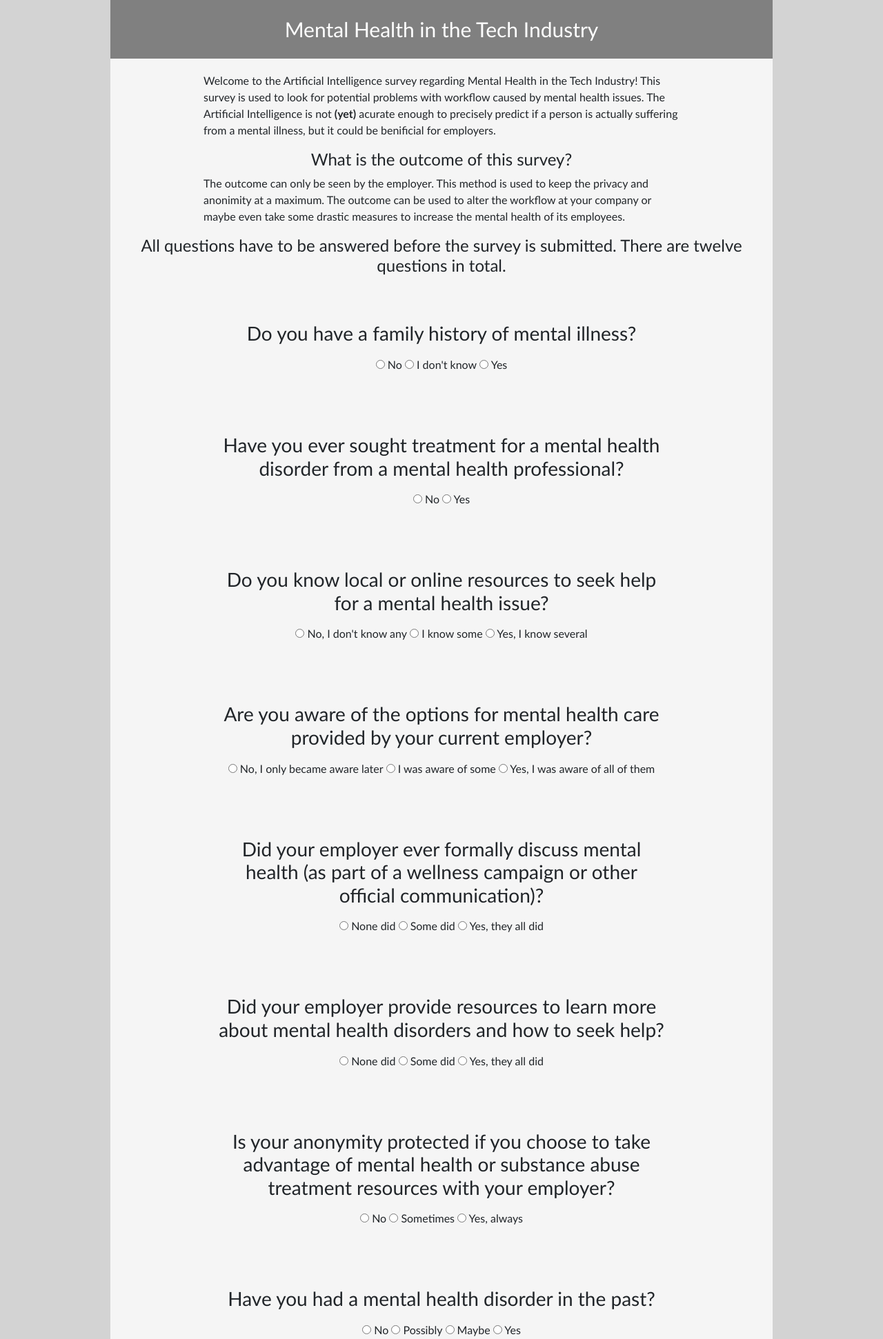
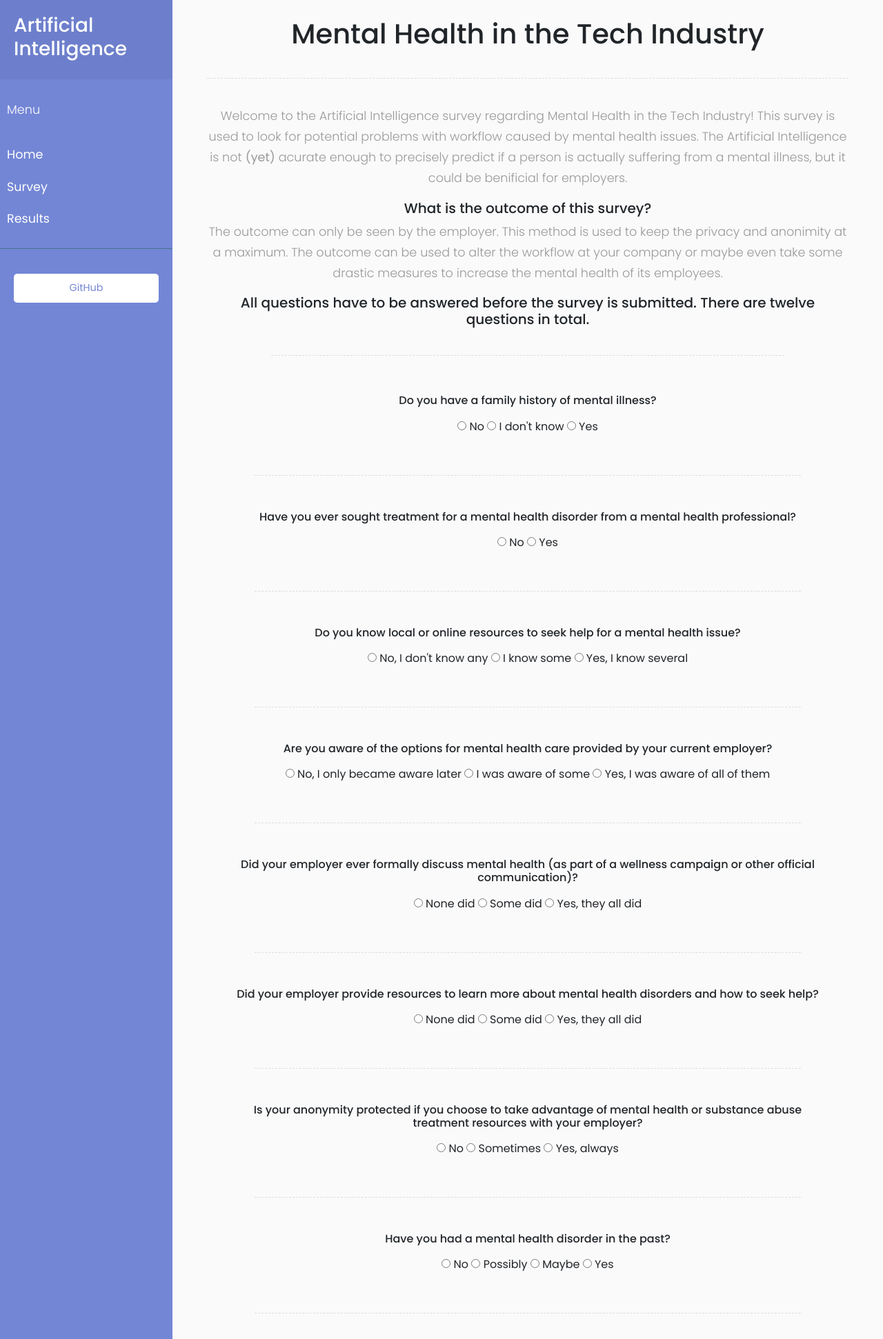
Before and after one commit to DutchFakeTuber/Artificial_Intelligence, a Django app: page /survey/ in a window 1280 px wide. Shown: the top 1942 px of the page at 69% size. Run offline with Django 3.2, Linux system fonts and the light colour scheme; data comes from the database, SQL or seed files in the repository; some libraries are stand-ins or nearby versions.

Commit message:
Improved overall website UI

```diff
--- a/Django/Artificial_Intelligence/templates/base.html
+++ b/Django/Artificial_Intelligence/templates/base.html
@@ -1,24 +1,61 @@
 {% load static %}
+<!-- Load bootstrap stylesheet -->
+<link rel="stylesheet" href="https://stackpath.bootstrapcdn.com/bootstrap/4.1.3/css/bootstrap.min.css" integrity="sha384-MCw98/SFnGE8fJT3GXwEOngsV7Zt27NXFoaoApmYm81iuXoPkFOJwJ8ERdknLPMO" crossorigin="anonymous">
+<!-- Load local style.css stylesheet (from https://bootstrapious.com/p/bootstrap-sidebar) -->
+<link rel="stylesheet" href="{% static 'css/style.css' %}">
+<!-- Load favicon for web browser -->
+<link rel="shortcut icon" type="image/png" href="{% static 'favicon.ico' %}">
 
-<link rel="stylesheet" href="https://stackpath.bootstrapcdn.com/bootstrap/4.1.3/css/bootstrap.min.css" integrity="sha384-MCw98/SFnGE8fJT3GXwEOngsV7Zt27NXFoaoApmYm81iuXoPkFOJwJ8ERdknLPMO" crossorigin="anonymous">
-<link rel="stylesheet" href="{% static 'jquery-ui.css' %}">
+<!-- Load jQuery and jQuery-ui JavaScript files (locally) -->
 <script src="{% static 'js/jquery.js' %}"></script>
 <script src="{% static 'js/jquery-ui.js' %}"></script>
+<!-- Load jQuery CSS file (locally) -->
+<link rel="stylesheet" href="{% static 'jquery-ui.css' %}">
 
-<style>
-	body{
-		font-family: "Trebuchet MS", sans-serif;
-        margin-left: auto;
-		margin-right: auto;
-		width: 100%;
-		background-color: lightgrey;
-	}
-</style>
+<!-- Load JavaScript files from FontAwesome.com -->
+<script defer src="https://use.fontawesome.com/releases/v5.0.13/js/solid.js" integrity="sha384-tzzSw1/Vo+0N5UhStP3bvwWPq+uvzCMfrN1fEFe+xBmv1C/AtVX5K0uZtmcHitFZ" crossorigin="anonymous"></script>
+<script defer src="https://use.fontawesome.com/releases/v5.0.13/js/fontawesome.js" integrity="sha384-6OIrr52G08NpOFSZdxxz1xdNSndlD4vdcf/q2myIUVO0VsqaGHJsB0RaBE01VTOY" crossorigin="anonymous"></script>
 
-<body class="body">
-    {% block page_content %}{% endblock %}
+<html>
+<head>
+    <meta charset="utf-8">
+    <meta name="viewport" content="width=device-width, initial-scale=1.0">
+    <meta http-equiv="X-UA-Compatible" content="IE=edge">
+
+    <title>Artificial Intelligence</title>
+</head>
+
+<body>
+    <div class="wrapper">
+        <!-- Sidebar  -->
+        <!-- Used a tutorial for the sidebar: https://bootstrapious.com/p/bootstrap-sidebar -->
+        <nav id="sidebar">
+            <div class="sidebar-header"><h3>Artificial Intelligence</h3></div>
+            <ul class="list-unstyled components">
+                <p>Menu</p>
+                <!-- Button "HOME" and is marked active -> Darker colour -->
+                <li><a href="#">Home</a></li>
+                <!-- Button "ABOUT" -->
+                <li><a href="#">Survey</a></li>
+                <!-- Button "PAGES" -->
+                <li><a href="#">Results</a></li>
+            </ul>
+
+            <ul class="list-unstyled CTAs">
+                <!-- Link to GitHub -->
+                <li><a href="https://github.com/DutchFakeTuber/Artificial_Intelligence" target="_blank" class="GitHub">GitHub</a></li>
+            </ul>
+        </nav>
+
+        <!-- Page Content  -->
+        <div id="content">
+            {% block page_content %}{% endblock %}
 </body>
 
+<!-- jQuery Slim version (without AJAX)-->
 <script src="https://code.jquery.com/jquery-3.3.1.slim.min.js" integrity="sha384-q8i/X+965DzO0rT7abK41JStQIAqVgRVzpbzo5smXKp4YfRvH+8abtTE1Pi6jizo" crossorigin="anonymous"></script>
-<script src="https://cdnjs.cloudflare.com/ajax/libs/popper.js/1.14.3/umd/popper.min.js" integrity="sha384-ZMP7rVo3mIykV+2+9J3UJ46jBk0WLaUAdn689aCwoqbBJiSnjAK/l8WvCWPIPm49" crossorigin="anonymous"></script>
-<script src="https://stackpath.bootstrapcdn.com/bootstrap/4.1.3/js/bootstrap.min.js" integrity="sha384-ChfqqxuZUCnJSK3+MXmPNIyE6ZbWh2IMqE241rYiqJxyMiZ6OW/JmZQ5stwEULTy" crossorigin="anonymous"></script>
+<!-- Popper.JS -->
+<script src="https://cdnjs.cloudflare.com/ajax/libs/popper.js/1.14.0/umd/popper.min.js" integrity="sha384-cs/chFZiN24E4KMATLdqdvsezGxaGsi4hLGOzlXwp5UZB1LY//20VyM2taTB4QvJ" crossorigin="anonymous"></script>
+<!-- Bootstrap JS -->
+<script src="https://stackpath.bootstrapcdn.com/bootstrap/4.1.0/js/bootstrap.min.js" integrity="sha384-uefMccjFJAIv6A+rW+L4AHf99KvxDjWSu1z9VI8SKNVmz4sk7buKt/6v9KI65qnm" crossorigin="anonymous"></script>
+</html>
--- a/Django/forms_AI/templates/form.html
+++ b/Django/forms_AI/templates/form.html
@@ -3,90 +3,74 @@
 
 {% block page_content %}
 <style>
-    header {
-        background-color: gray;
-        margin-left: auto;
-        margin-right: auto;
-        width: 75%;
-        padding: 20px;
-        position: relative;
-        text-align: center;
-        font-size: 30px;
-        color: white;
-    }
     .context {
         margin-left: auto;
         margin-right: auto;
         text-align: center;
-        width: 75%;
-        padding: 20px;
-        background-color: whitesmoke;
+        width: 95%;
+        padding: 5px;
     }
     .question {
         margin-left: auto;
         margin-right: auto;
         text-align: center;
-        width: 75%;
-        padding: 20px;
-        background-color: whitesmoke;
+        width: 95%;
+        padding: 5px;
     }
-    .submit-survey {
+    .line {
+        width: 80%;
         margin-left: auto;
         margin-right: auto;
-        text-align: center;
-        width: 75%;
-        padding: 20px;
-        background-color: whitesmoke;
     }
 </style>
-
-<head>
-    <title>Artificial Intelligence</title>
-</head>
-<header>Mental Health in the Tech Industry</header>
 <div class="context">
-    <p style="width: 75%; margin-left: auto; margin-right: auto; text-align: left;">
+    <h1>Mental Health in the Tech Industry</h1>
+    <div class="line" style="width: 100%;"></div>
+    <p>
         Welcome to the Artificial Intelligence survey regarding Mental Health in the Tech Industry!
         This survey is used to look for potential problems with workflow caused by mental health issues.
         The Artificial Intelligence is not <b>(yet)</b> acurate enough to precisely predict if a person is actually suffering from a mental illness, but it could be benificial for employers.
     </p>
-    <h4>What is the outcome of this survey?</h4>
-    <p style="width: 75%; margin-left: auto; margin-right: auto; text-align: left;">
+    <h5>What is the outcome of this survey?</h5>
+    <p>
         The outcome can only be seen by the employer. This method is used to keep the privacy and anonimity at a maximum.
         The outcome can be used to alter the workflow at your company or maybe even take some drastic measures to increase the mental health of its employees.
     </p>
-    <h4>All questions have to be answered before the survey is submitted. There are twelve questions in total.</h4>
+    <h5>All questions have to be answered before the survey is submitted. There are twelve questions in total.</h5>
+    <div class="line"></div>
 </div>
 <form method="POST" class='post-form'>
     {% csrf_token %}
     {% for x, y in questions|zip:answers %}
     <div class="question {{ x.pk }}">
         <div class="question">
-            <h3 class="questions_{{ x.pk }}_text">{{ x.question }}</h3>
+            <h6 class="questions_{{ x.pk }}_text">{{ x.question }}</h6>
             <div id='radiobuttons' style="margin-top: 1em;">
                 {{ y }}
             </div>
         </div>
     </div>
+    <div class="line"></div>
     {% endfor %}
     <div class="submit-survey">
         <button id ="button" type="submit">Submit Survey</button>
     </div>
 </form>
 <script>
-    // First remove the ul and li tags
-    $('ul').contents().unwrap();
-    $('li').contents().unwrap();
+    $('#radiobuttons ul li').contents().unwrap().unwrap();
 
     // Then move the input to outside of the label
     $('.radio > label > input').each(function() {
         $(this).parent().before(this);
     });
 
-    // Then apply the jQuery UI buttonset to all questions
-    $('#radiobuttons input[type=radio]').each(function() {
-        $(this).parent().buttonset();
+    $.noConflict();
+    jQuery( document ).ready(function( $ ) {
+        // Then apply the jQuery UI buttonset to all questions
+        $('#radiobuttons input[type=radio]').each(function() {
+            $(this).parent().buttonset();
+        });
+        $( "#button" ).button();
     });
-    $( "#button" ).button();
 </script>
 {% endblock %}
--- /dev/null
+++ b/Django/static/css/style.css
@@ -0,0 +1,169 @@
+/*
+    DEMO STYLE
+*/
+
+@import "https://fonts.googleapis.com/css?family=Poppins:300,400,500,600,700";
+body {
+    font-family: 'Poppins', sans-serif;
+    background: #fafafa;
+}
+
+p {
+    font-family: 'Poppins', sans-serif;
+    font-size: 1.1em;
+    font-weight: 300;
+    line-height: 1.7em;
+    color: #999;
+}
+
+a,
+a:hover,
+a:focus {
+    color: inherit;
+    text-decoration: none;
+    transition: all 0.3s;
+}
+
+.navbar {
+    padding: 15px 10px;
+    background: #fff;
+    border: none;
+    border-radius: 0;
+    margin-bottom: 40px;
+    box-shadow: 1px 1px 3px rgba(0, 0, 0, 0.1);
+}
+
+.navbar-btn {
+    box-shadow: none;
+    outline: none !important;
+    border: none;
+}
+
+.line {
+    width: 100%;
+    height: 1px;
+    border-bottom: 1px dashed #ddd;
+    margin: 40px 0;
+}
+
+/* ---------------------------------------------------
+    SIDEBAR STYLE
+----------------------------------------------------- */
+
+.wrapper {
+    display: flex;
+    width: 100%;
+    align-items: stretch;
+}
+
+#sidebar {
+    min-width: 250px;
+    max-width: 250px;
+    background: #7386D5;
+    color: #fff;
+    transition: all 0.3s;
+}
+
+#sidebar.active {
+    margin-left: -250px;
+}
+
+#sidebar .sidebar-header {
+    padding: 20px;
+    background: #6d7fcc;
+}
+
+#sidebar ul.components {
+    padding: 20px 0;
+    border-bottom: 1px solid #47748b;
+}
+
+#sidebar ul p {
+    color: #fff;
+    padding: 10px;
+}
+
+#sidebar ul li a {
+    padding: 10px;
+    font-size: 1.1em;
+    display: block;
+}
+
+#sidebar ul li a:hover {
+    color: #7386D5;
+    background: #fff;
+}
+
+#sidebar ul li.active>a,
+a[aria-expanded="true"] {
+    color: #fff;
+    background: #6d7fcc;
+}
+
+a[data-toggle="collapse"] {
+    position: relative;
+}
+
+.dropdown-toggle::after {
+    display: block;
+    position: absolute;
+    top: 50%;
+    right: 20px;
+    transform: translateY(-50%);
+}
+
+ul ul a {
+    font-size: 0.9em !important;
+    padding-left: 30px !important;
+    background: #6d7fcc;
+}
+
+ul.CTAs {
+    padding: 20px;
+}
+
+ul.CTAs a {
+    text-align: center;
+    font-size: 0.9em !important;
+    display: block;
+    border-radius: 5px;
+    margin-bottom: 5px;
+}
+
+a.GitHub {
+    background: #fff;
+    color: #7386D5;
+}
+/*
+a.GitHub,
+a.GitHub:hover {
+    background: #6d7fcc !important;
+    color: #fff !important;
+} */
+
+/* ---------------------------------------------------
+    CONTENT STYLE
+----------------------------------------------------- */
+
+#content {
+    width: 100%;
+    padding: 20px;
+    min-height: 100vh;
+    transition: all 0.3s;
+}
+
+/* ---------------------------------------------------
+    MEDIAQUERIES
+----------------------------------------------------- */
+
+@media (max-width: 768px) {
+    #sidebar {
+        margin-left: -250px;
+    }
+    #sidebar.active {
+        margin-left: 0;
+    }
+    #sidebarCollapse span {
+        display: none;
+    }
+}
```
Also changed, not shown: Django/static/favicon.ico (added).
